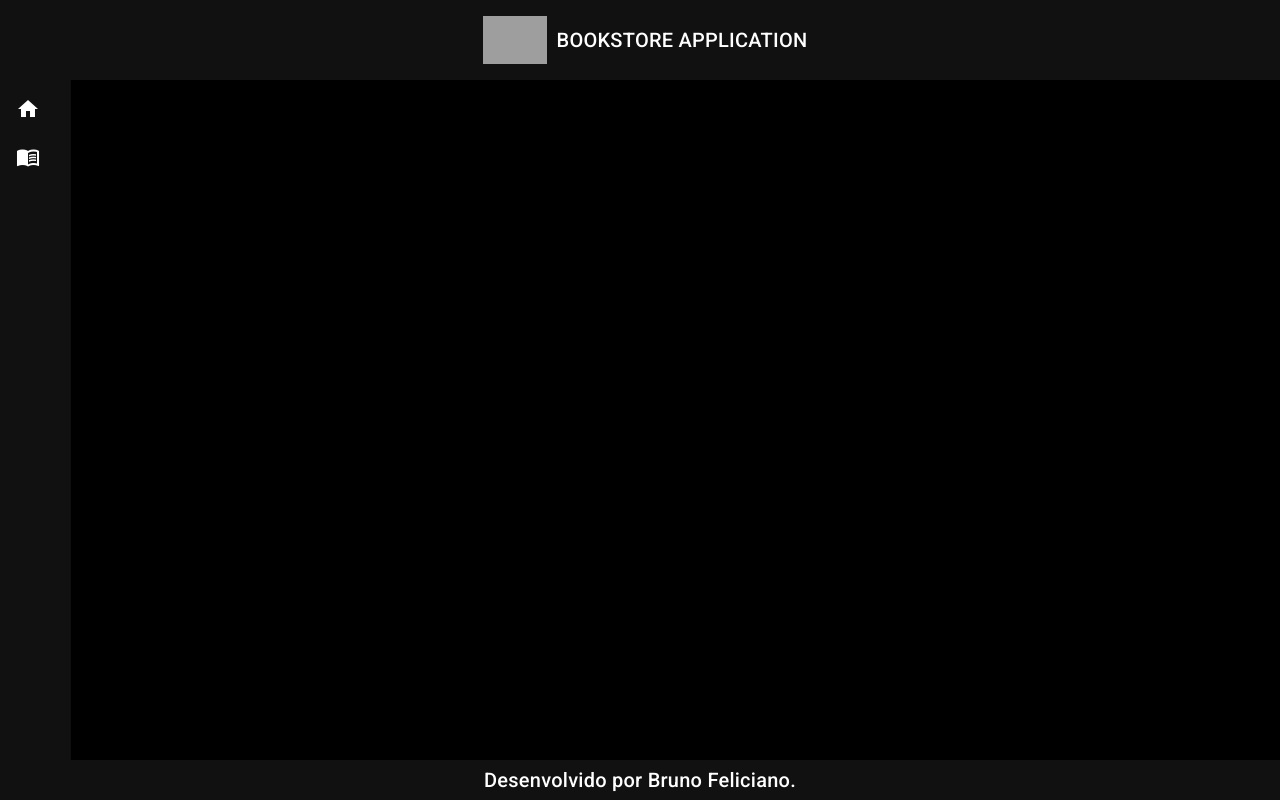
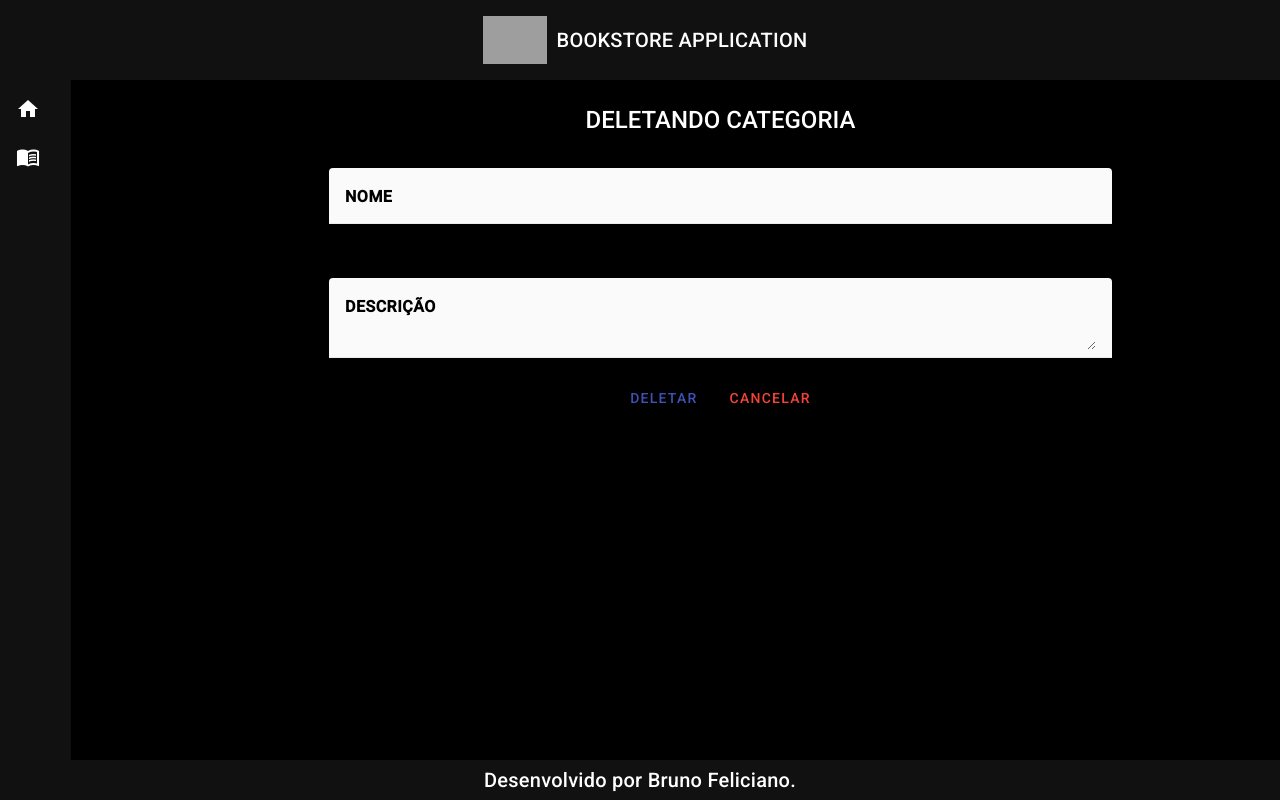
Before and after one commit to Brunofell/bookstore_front, an Angular app: page /categorias/delete/1 in a window 1280 px wide. Before the commit this address led to /. Built offline with nearby package versions, Linux system fonts and the light colour scheme; no server answers; grey boxes are pictures that could not be loaded.

Commit message:
Delete categoria terminado

```diff
--- a/src/app/app-routing.module.ts
+++ b/src/app/app-routing.module.ts
@@ -3,12 +3,13 @@
 import { HomeComponent } from './components/views/home/home.component';
 import { CategoriaReadComponent } from './components/views/categoria/categoria-read/categoria-read.component';
 import { CategoriaCreateComponent } from './components/views/categoria-create/categoria-create.component';
+import { CategoriaDeleteComponent } from './components/views/categoria/categoria-delete/categoria-delete.component';
 
 const routes: Routes = [
   {path: '', component: HomeComponent},
   {path: 'categorias', component: CategoriaReadComponent},
-  {path: 'create', component: CategoriaCreateComponent}
-
+  {path: 'create', component: CategoriaCreateComponent},
+  {path: 'categorias/delete/:id', component: CategoriaDeleteComponent} // ??????
 ];
 
 @NgModule({
--- a/src/app/app.module.ts
+++ b/src/app/app.module.ts
@@ -22,6 +22,7 @@
 import { FormsModule } from '@angular/forms';
 import {MatInputModule} from '@angular/material/input';
 import {MatSnackBarModule} from '@angular/material/snack-bar';
+import { CategoriaDeleteComponent } from './components/views/categoria/categoria-delete/categoria-delete.component';
 
 @NgModule({
   declarations: [
@@ -31,7 +32,8 @@
     NavComponent,
     HomeComponent,
     CategoriaReadComponent,
-    CategoriaCreateComponent
+    CategoriaCreateComponent,
+    CategoriaDeleteComponent
   ],
   imports: [
     BrowserModule,
--- a/src/app/components/views/categoria-create/categoria-create.component.ts
+++ b/src/app/components/views/categoria-create/categoria-create.component.ts
@@ -34,5 +34,6 @@
 
   cancel(): void{
     this.router.navigate(['categorias'])
+    this.service.mensagem('Operação cancelada.')
   }
 }
--- /dev/null
+++ b/src/app/components/views/categoria/categoria-delete/categoria-delete.component.css
@@ -0,0 +1,31 @@
+.form{
+    display: flex;
+    align-items: center;
+    width: 70%;
+    margin: 2rem auto 0 auto;
+}
+
+h1{
+    margin-top: 1em;
+    font-weight: 500;
+    text-align: center;
+}
+
+.buttons{
+    text-align: center;
+}
+
+mat-form-field.form input[disabled] {
+    color: black;
+    font-weight: 700;
+}
+
+mat-form-field.form textarea[disabled] {
+    color: black;
+    font-weight: 700;
+}
+
+mat-label{
+    color: black;
+    font-weight: 700;
+}
--- /dev/null
+++ b/src/app/components/views/categoria/categoria-delete/categoria-delete.component.html
@@ -0,0 +1,20 @@
+<form >
+    <h1>
+        DELETANDO CATEGORIA
+    </h1>
+
+    <mat-form-field class="form">
+        <mat-label>NOME</mat-label>
+        <input matInput [(ngModel)]="categoria.nome " type="text" name="nome"disabled>
+    </mat-form-field>
+
+    <mat-form-field class="form">
+        <mat-label>DESCRIÇÃO</mat-label>
+        <textarea matInput [(ngModel)]="categoria.descricao"  type="text" name="descricao"disabled></textarea>
+    </mat-form-field>
+
+    <div class="buttons">
+        <button  class="botao" mat-stroked-button color="primary" (click)="delete()">DELETAR</button>
+        <button  class="botao" mat-stroked-button color="warn" (click)="cancel()">CANCELAR</button>
+    </div>
+</form>
--- /dev/null
+++ b/src/app/components/views/categoria/categoria-delete/categoria-delete.component.ts
@@ -0,0 +1,49 @@
+import { Component, OnInit } from '@angular/core';
+import { CategoriaService } from '../categoria.service';
+import { ActivatedRoute, Router } from '@angular/router';
+import { Categoria } from '../categoria.model';
+
+@Component({
+  selector: 'app-categoria-delete',
+  templateUrl: './categoria-delete.component.html',
+  styleUrls: ['./categoria-delete.component.css']
+})
+export class CategoriaDeleteComponent implements OnInit {
+
+  categoria: Categoria ={
+    id: '',
+    nome: '',
+    descricao: ''
+  }
+
+  ngOnInit(): void{
+    this.categoria.id = this.route.snapshot.paramMap.get('id')!
+    this.findById()
+  }
+
+  constructor(private service: CategoriaService, private route: ActivatedRoute, private router: Router){}
+
+  findById(): void{
+    this.service.findById(this.categoria.id!).subscribe((resposta) => {
+      this.categoria.nome = resposta.nome
+      this.categoria.descricao = resposta.descricao
+      console.log(this.categoria)
+    })
+  }
+
+  delete(): void {
+    this.service.delete(this.categoria.id!).subscribe((resposta)=>{
+      this.router.navigate(['categorias'])
+      this.service.mensagem('Categoria deletada com sucesso!')
+    }, err => {
+      this.service.mensagem(err.error.error)
+    })
+
+  }
+
+  cancel(): void{
+    this.router.navigate(['categorias'])
+    this.service.mensagem('Operação cancelada.')
+  }
+
+}
--- a/src/app/components/views/categoria/categoria-read/categoria-read.component.html
+++ b/src/app/components/views/categoria/categoria-read/categoria-read.component.html
@@ -38,7 +38,7 @@
             <a class="edit" href="#">
               <i class="material-icons">edit</i>
             </a>
-            <a class="delete" href="#">
+            <a class="delete" href="#" routerLink="delete/{{ row.id }}">
               <i class="material-icons">delete</i>
             </a>
           </td>
--- a/src/app/components/views/categoria/categoria.service.ts
+++ b/src/app/components/views/categoria/categoria.service.ts
@@ -21,10 +21,21 @@
     return this.http.get<Categoria[]>(url)
   }
 
+  findById(id: String): Observable<Categoria>{
+    const url = `${this.baseUrl}/categorias/${id}`
+    return this.http.get<Categoria>(url)
+  }
+
   create(categoria: Categoria): Observable<Categoria>{
     const url = `${this.baseUrl}/categorias`
     return this.http.post<Categoria>(url, categoria)
   }
+
+  delete(id: String ):Observable<void>{
+    const url = `${this.baseUrl}/categorias/${id}`
+    return this.http.delete<void>(url)
+  }
+
 
   mensagem(str: String): void{
     this.snack.open(`${str}`, 'OK', {
--- a/src/environments/environment.development.ts
+++ /dev/null
@@ -1 +0,0 @@
-export const environment = {};
--- a/src/environments/environment.ts
+++ /dev/null
@@ -1,4 +0,0 @@
-export const environment = {
-    production: false,
-    baseUrl: "",
-};
```
Also changed, not shown: 1 other file (tests, documents, lock files or other folders). Lines whose indentation alone changed are shown as unchanged.
